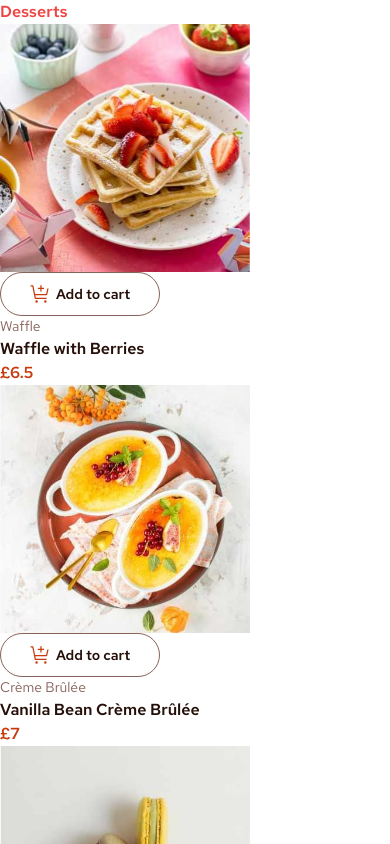
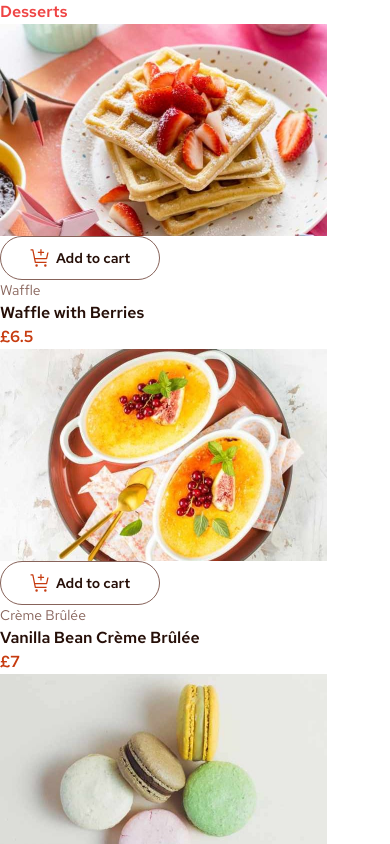
Before and after one commit to anetakasprzak/fm-product-list-cart, a React (Vite) app: page / in a window 390 px wide. Shown: the top 844 px of the page. Built offline with nearby package versions, Linux system fonts and the light colour scheme.

Commit message:
fix media queries

```diff
--- a/src/components/Card.tsx
+++ b/src/components/Card.tsx
@@ -17,9 +17,9 @@ function Card({ item }: CardProps) {
 
   return (
     <div>
-      <div className="w-[25rem]">
+      <div className="lg:w-[25rem] md:w-[21.3rem] sm:w-[32.7rem]">
         <picture>
-          <source srcSet={image.mobile} media="(max-width: 23.4em)" />
+          <source srcSet={image.mobile} media="(max-width: 30em)" />
           <source srcSet={image.tablet} media="(max-width: 47.8em)" />
           <source srcSet={image.desktop} media="(max-width: 90em)" />
           <img src={image.desktop} alt="image" />
--- a/tailwind.config.js
+++ b/tailwind.config.js
@@ -6,13 +6,9 @@ export default {
       xl: { max: "90em" },
       lg: { max: "68.75em" },
       md: { max: "47.8em" },
-      sm: { max: "23.4em" },
+      sm: { max: "30em" },
     },
     extend: {},
   },
   plugins: [],
 };
-
-// module.exports = {
-//   theme: {},
-// };
```
